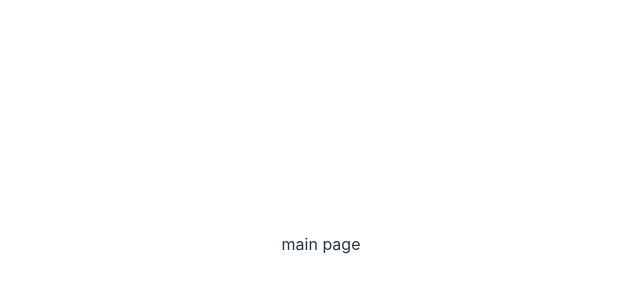
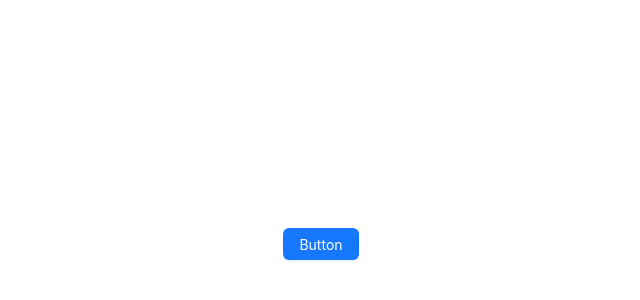
Before and after one commit to 28stone-hackcodex/hackcodex-fe, a React (Vite) app: page / in a window 1280 px wide. Shown: the part 156-456 px from the top of the page, without its empty margins (319-959 px from the left). Built offline with nearby package versions, Linux system fonts and the light colour scheme.

Commit message:
added ant design

```diff
--- a/package.json
+++ b/package.json
@@ -20,6 +20,7 @@
   },
   "dependencies": {
     "@vitejs/plugin-react": "^3.0.0",
+    "antd": "^5.5.2",
     "assert": "^2.0.0",
     "axios": "^0.27.2",
     "broadcast-channel": "^4.13.0",
@@ -73,6 +74,7 @@
     "@types/react-test-renderer": "^18.0.0",
     "@typescript-eslint/eslint-plugin": "^5.46.1",
     "@typescript-eslint/parser": "^5.46.1",
+    "@vitejs/plugin-react-swc": "^3.0.0",
     "@vitest/coverage-istanbul": "^0.27.2",
     "babel-eslint": "^10.1.0",
     "cross-env": "^7.0.3",
@@ -104,7 +106,6 @@
     "vite": "^4.0.4",
     "vite-plugin-eslint": "^1.8.1",
     "vite-plugin-svgr": "^2.2.1",
-    "@vitejs/plugin-react-swc": "^3.0.0",
     "vitest": "^0.27.2"
   }
 }
--- a/src/App.tsx
+++ b/src/App.tsx
@@ -1,9 +1,12 @@
 import './App.css';
+import { Button } from 'antd';
 
 function App() {
   return (
     <>
-      <div>main page</div>
+      <div>
+        <Button type="primary">Button</Button>
+      </div>
     </>
   );
 }
```
Also changed, not shown: 2 other files (tests, documents, lock files or other folders).
